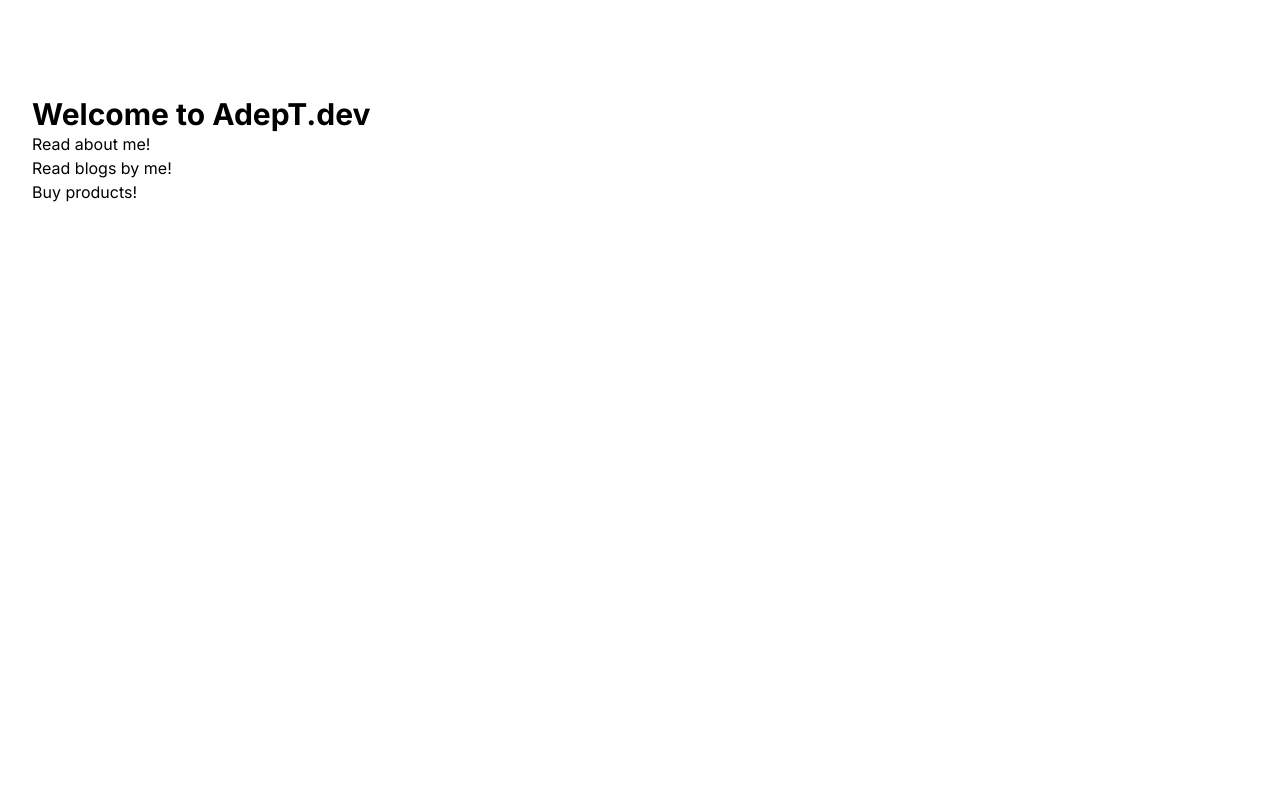
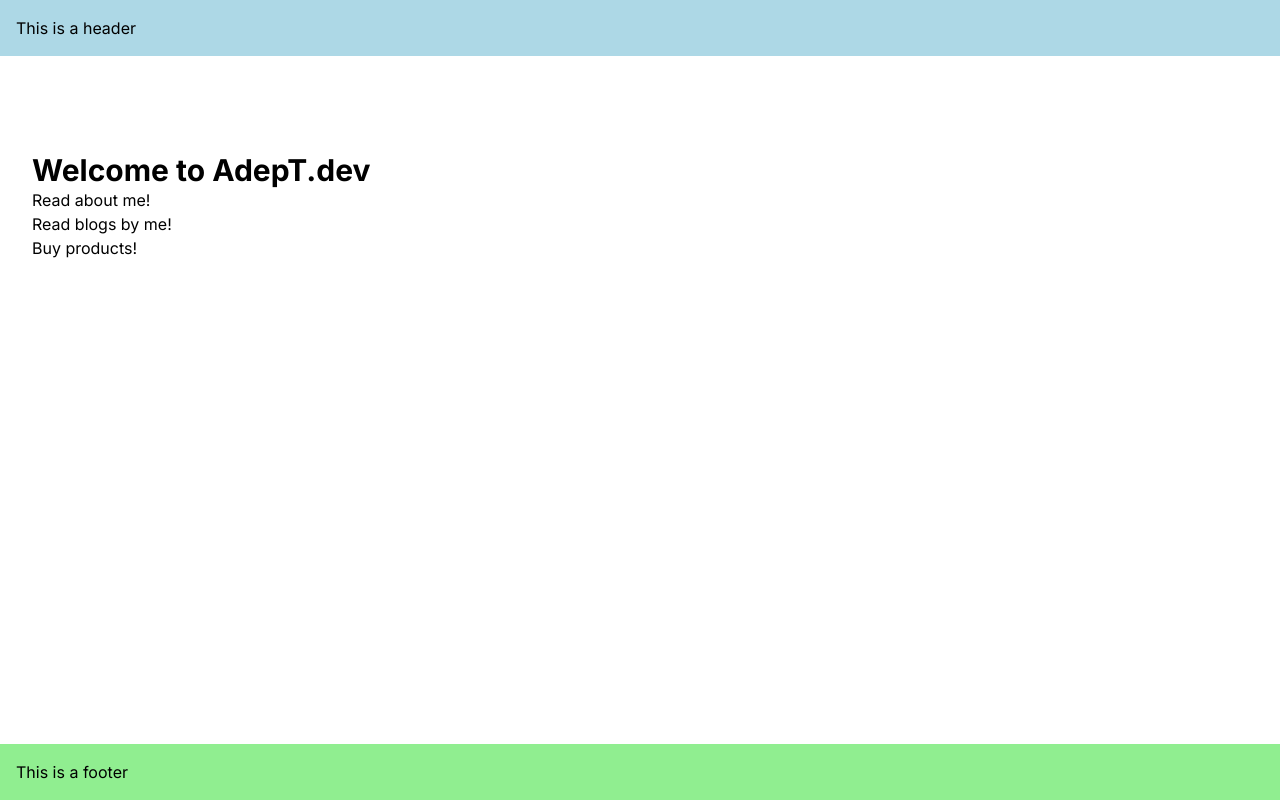
Before and after one commit to AdeptOfficial/adept.dev, a Next.js app: page / in a window 1280 px wide. Built offline with nearby package versions, Linux system fonts and the light colour scheme.

Commit message:
wow, i learned about folder structures and layouts in nextjs

```diff
--- a/app/layout.tsx
+++ b/app/layout.tsx
@@ -16,7 +16,24 @@
 }>) {
   return (
     <html lang="en">
-      <body className={inter.className}>{children}</body>
+      <body className={inter.className}>
+        <header style={{
+          backgroundColor: "lightblue",
+          padding: "1rem"
+        }}>
+            <p>This is a header</p>
+        </header>
+        {children}
+        <footer className='fixed bottom-0 w-full' style={{
+          backgroundColor: "lightgreen",
+          padding: "1rem",
+        }}>
+            <p>This is a footer</p>
+
+        </footer>
+
+
+      </body>
     </html>
   );
 }
--- a/package.json
+++ b/package.json
@@ -9,7 +9,7 @@
     "lint": "next lint"
   },
   "dependencies": {
-    "next": "14.2.4",
+    "next": "^14.2.5",
     "react": "^18",
     "react-dom": "^18"
   },
```
Also changed, not shown: 1 other file (tests, documents, lock files or other folders).
